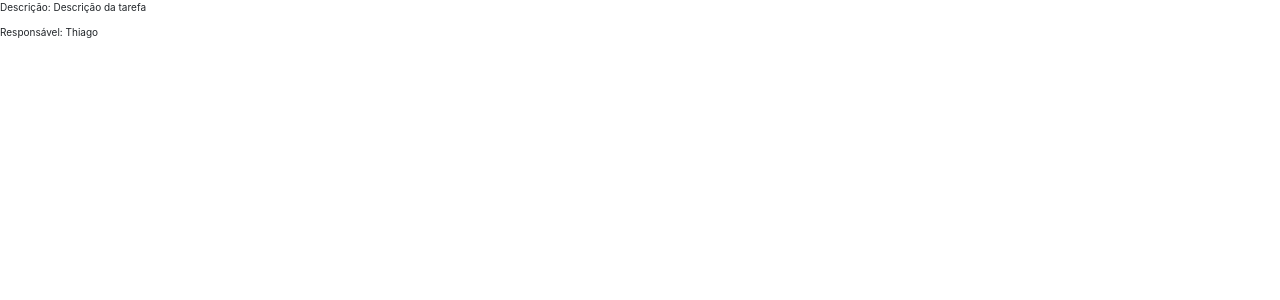
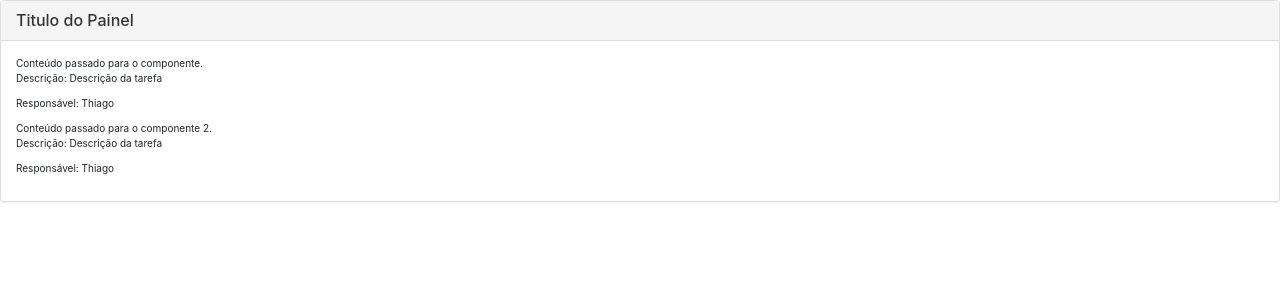
Before and after one commit to frinhanifrinhani/angular-lo, an Angular app in the folder quatro-diretivas/: page / in a window 1280 px wide. Shown: the top 300 px of the page. Built offline with nearby package versions, Linux system fonts and the light colour scheme.

Commit message:
Aula 32: ng-content

```diff
--- a/quatro-diretivas/src/app/app.component.html
+++ b/quatro-diretivas/src/app/app.component.html
@@ -3,4 +3,16 @@
 <!-- <app-diretiva-ngfor></app-diretiva-ngfor> -->
 <!-- <app-diretiva-ngclass></app-diretiva-ngclass> -->
 <!-- <app-diretiva-ngstyle></app-diretiva-ngstyle> -->
-<app-operador-elvis></app-operador-elvis>
+<!-- <app-operador-elvis></app-operador-elvis> -->
+
+<app-exemplo-ng-content>
+    <div class="titulo">Titulo do Painel</div>
+    <div class="corpo">
+            Conteúdo passado para o componente.
+        <app-operador-elvis></app-operador-elvis>
+    </div>
+    <div class="corpo">
+            Conteúdo passado para o componente 2.
+        <app-operador-elvis></app-operador-elvis>
+    </div>
+</app-exemplo-ng-content>
--- a/quatro-diretivas/src/app/app.module.ts
+++ b/quatro-diretivas/src/app/app.module.ts
@@ -8,6 +8,7 @@
 import { DiretivaNgclassComponent } from './diretiva-ngclass/diretiva-ngclass.component';
 import { DiretivaNgstyleComponent } from './diretiva-ngstyle/diretiva-ngstyle.component';
 import { OperadorElvisComponent } from './operador-elvis/operador-elvis.component';
+import { ExemploNgContentComponent } from './exemplo-ng-content/exemplo-ng-content.component';
 
 @NgModule({
   declarations: [
@@ -17,7 +18,8 @@
     DiretivaNgforComponent,
     DiretivaNgclassComponent,
     DiretivaNgstyleComponent,
-    OperadorElvisComponent
+    OperadorElvisComponent,
+    ExemploNgContentComponent
   ],
   imports: [
     BrowserModule
--- /dev/null
+++ b/quatro-diretivas/src/app/exemplo-ng-content/exemplo-ng-content.component.html
@@ -0,0 +1,10 @@
+<div class="panel panel-default">
+  <div class="panel-heading">
+    <h3 class="panel-title">
+      <ng-content select=".titulo"></ng-content>
+    </h3>
+  </div>
+  <div class="panel-body">
+    <ng-content select=".corpo"></ng-content>
+  </div>
+</div>
--- /dev/null
+++ b/quatro-diretivas/src/app/exemplo-ng-content/exemplo-ng-content.component.ts
@@ -0,0 +1,15 @@
+import { Component, OnInit } from '@angular/core';
+
+@Component({
+  selector: 'app-exemplo-ng-content',
+  templateUrl: './exemplo-ng-content.component.html',
+  styleUrls: ['./exemplo-ng-content.component.css']
+})
+export class ExemploNgContentComponent implements OnInit {
+
+  constructor() { }
+
+  ngOnInit() {
+  }
+
+}
```
Also changed, not shown: quatro-diretivas/src/app/exemplo-ng-content/exemplo-ng-content.component.css (added), 1 other file (tests, documents, lock files or other folders).
